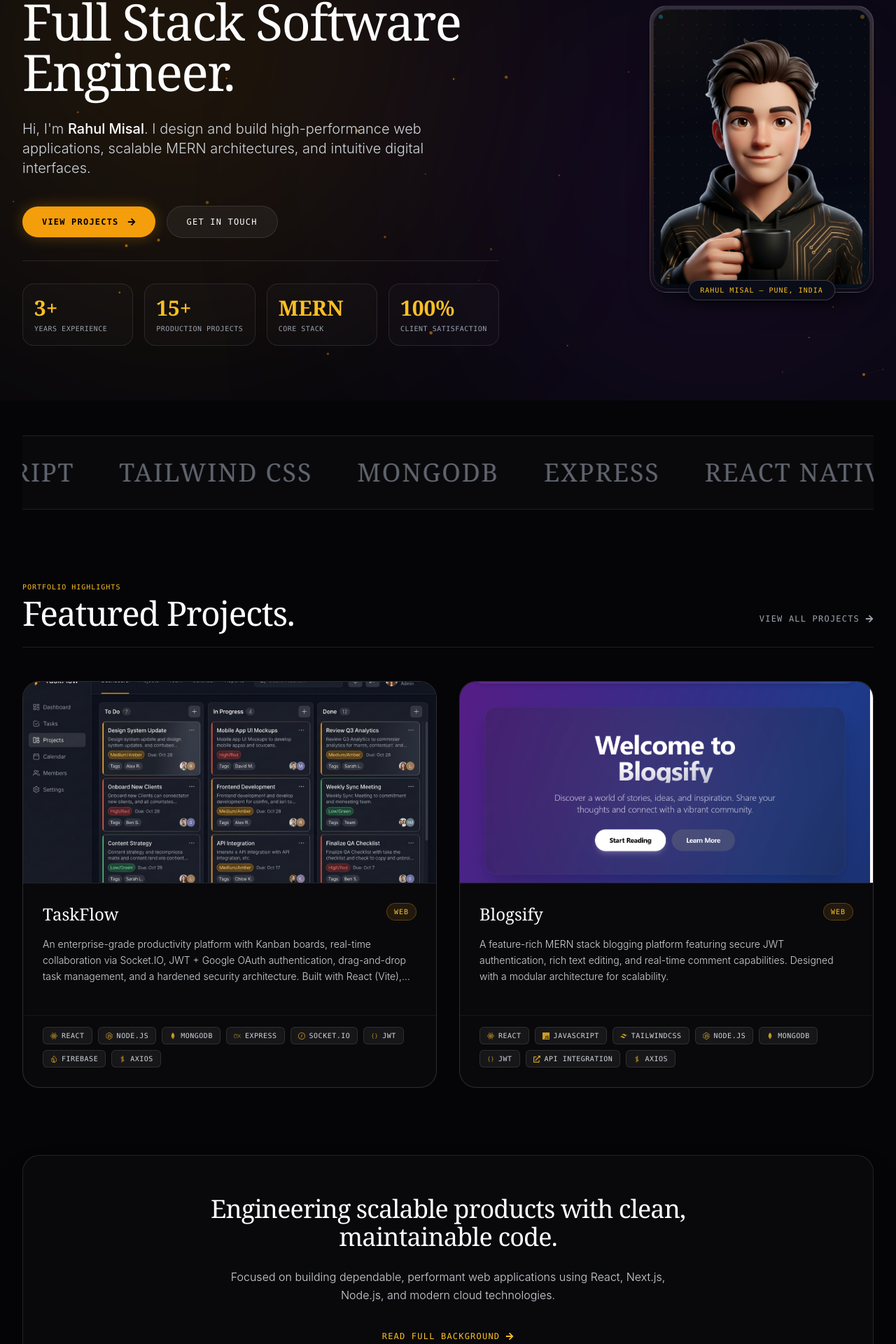
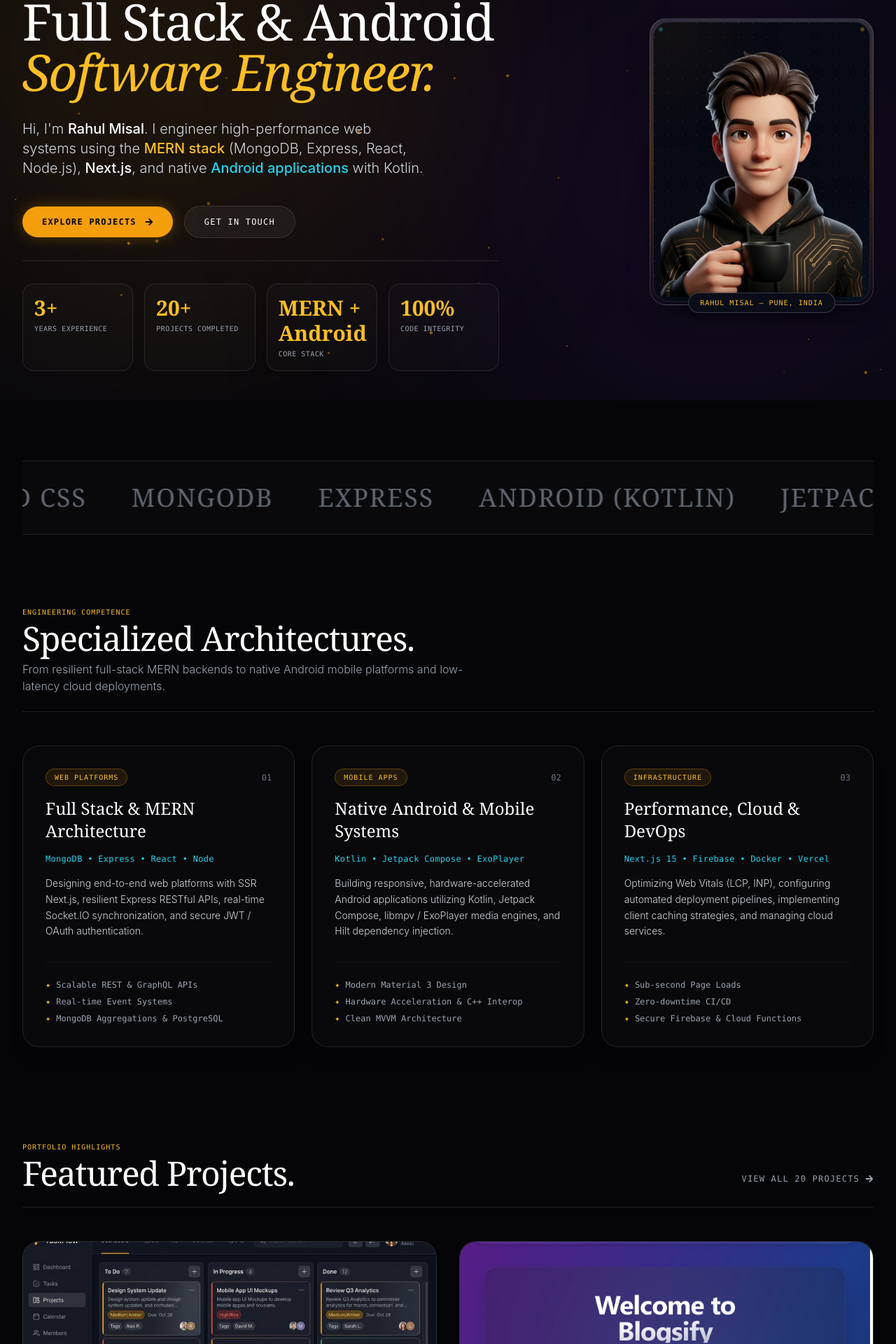
Before and after one commit to CodesRahul96/CodesRahul, a Next.js app: page / in a window 1280 px wide. Shown: the part 228-2148 px from the top of the page at 70% size. Built offline with nearby package versions, Linux system fonts and the light colour scheme; no server answers.

Commit message:
feat(seo): add JSON-LD schema, MERN & Android specialized architecture domains, and executive polish

```diff
--- a/src/app/about/layout.jsx
+++ b/src/app/about/layout.jsx
@@ -1,6 +1,13 @@
 export const metadata = {
-  title: 'About',
-  description: 'Learn more about Rahul Misal, my expertise, and my technical background as a Full Stack Developer.',
+  title: 'About Rahul Misal — Full Stack MERN & Android Developer',
+  description: 'Detailed background, technical skills, and engineering experience of Rahul Misal — Full Stack Software Engineer from Pune, India specializing in MERN stack, Next.js, and native Android development.',
+  keywords: [
+    'Rahul Misal Biography',
+    'Full Stack Engineer Pune',
+    'MERN Stack Developer Experience',
+    'Android Kotlin Engineer',
+    'CodesRahul About',
+  ],
 };
 
 export default function AboutLayout({ children }) {
--- a/src/app/about/page.jsx
+++ b/src/app/about/page.jsx
@@ -114,23 +114,23 @@ export default function About() {
 
           <div className="w-full md:w-3/5 space-y-6">
             <div className="inline-flex items-center gap-2 px-3.5 py-1.5 rounded-full border border-amber-500/30 bg-amber-500/10 text-amber-400 text-xs font-mono">
-              Rahul Misal — Full Stack Developer
+              Rahul Misal — Full Stack MERN & Android Engineer
             </div>
 
             <h3 className="text-3xl sm:text-4xl font-serif font-medium text-white tracking-tight leading-tight">
-              Building full-stack web applications & clean API architectures.
+              Architecting scalable MERN platforms & native Android applications.
             </h3>
 
             <p className="text-gray-300 text-base font-light leading-relaxed">
-              I specialize in engineering responsive web applications using React, Next.js, Node.js, Express, and Tailwind CSS. My focus is on building practical, scalable software that delivers real value.
+              I specialize in engineering resilient full-stack systems using <span className="text-amber-400 font-medium">React, Next.js, Node.js, Express, and MongoDB</span>, complemented by native <span className="text-cyan-400 font-medium">Android applications</span> written in Kotlin and Jetpack Compose.
             </p>
 
             <p className="text-gray-400 text-base font-light">
-              With over <span className="text-amber-400 font-medium font-mono">3+ years</span> of active engineering experience, I enjoy turning complex ideas into streamlined web applications.
+              With over <span className="text-amber-400 font-medium font-mono">3+ years</span> of active engineering experience and 20+ applications built, I focus on delivering clean component architectures, robust security practices, and reliable database structures.
             </p>
 
             <div className="flex flex-wrap gap-2.5 pt-2">
-               {["Full-Stack MERN", "UI Component Systems", "API Integration", "Performance Tuning"].map((tag, i) => (
+               {["Full-Stack MERN", "Android (Kotlin)", "Next.js 15", "REST & Socket APIs", "UI/UX Systems", "Cloud & Docker"].map((tag, i) => (
                  <span key={i} className="px-3.5 py-1.5 border border-white/10 bg-white/5 text-xs font-mono uppercase tracking-wider text-amber-400 rounded-full backdrop-blur-md">
                    {tag}
                  </span>
--- a/src/app/contact/layout.jsx
+++ b/src/app/contact/layout.jsx
@@ -1,6 +1,12 @@
 export const metadata = {
-  title: 'Contact',
-  description: 'Get in touch with me for your next project or architectural challenge.',
+  title: 'Contact Rahul Misal — Hire Full Stack & Android Developer',
+  description: 'Initiate a project, hire for full-time engineering roles, or discuss contract opportunities with Rahul Misal — Full Stack Software Engineer based in Pune, India.',
+  keywords: [
+    'Hire Full Stack Developer',
+    'Hire MERN Stack Developer Pune',
+    'Hire Android Developer',
+    'Contact CodesRahul',
+  ],
 };
 
 export default function ContactLayout({ children }) {
--- a/src/app/layout.jsx
+++ b/src/app/layout.jsx
@@ -10,45 +10,57 @@ import { Toaster } from 'sonner';
 export const metadata = {
   metadataBase: new URL(process.env.NEXT_PUBLIC_BASE_URL || 'https://www.codesrahul.in'),
   title: {
-    default: 'Rahul Misal — Full Stack Developer | React, Next.js & Node.js',
-    template: '%s | Rahul Misal',
+    default: 'Rahul Misal — Full Stack Software Engineer | MERN Stack & Android Developer',
+    template: '%s | Rahul Misal — CodesRahul',
   },
-  description: 'Rahul Misal is a Full Stack Software Engineer from Pune, India specializing in React, Next.js, Node.js, and MERN stack web applications. Available for full-time roles and freelance projects.',
+  description: 'Rahul Misal is a Full Stack Software Engineer from Pune, India specializing in production MERN stack architectures (MongoDB, Express, React, Node.js), Next.js, and native Android app development (Kotlin, Jetpack Compose). Available for full-time roles & contract engineering.',
   keywords: [
+    'Rahul Misal',
+    'CodesRahul',
     'Full Stack Developer',
+    'Full Stack Software Engineer',
+    'MERN Stack Developer',
+    'MERN Stack Developer Pune',
     'React Developer',
     'Next.js Developer',
-    'Node.js',
-    'MERN Stack',
+    'Node.js Developer',
+    'Android Developer',
+    'Android App Developer India',
+    'Kotlin Developer',
+    'Jetpack Compose',
+    'React Native Developer',
     'Frontend Engineer',
-    'Backend Developer',
-    'Rahul Misal',
-    'CodesRahul',
-    'Pune Developer',
-    'Web Developer India',
+    'Backend Engineer',
+    'REST API Architecture',
+    'Web Developer Pune',
+    'Software Engineer India',
   ],
   authors: [{ name: 'Rahul Misal', url: 'https://www.codesrahul.in' }],
   creator: 'Rahul Misal',
+  publisher: 'CodesRahul',
+  alternates: {
+    canonical: 'https://www.codesrahul.in',
+  },
   openGraph: {
     type: 'website',
     locale: 'en_US',
     url: 'https://www.codesrahul.in',
-    title: 'Rahul Misal — Full Stack Developer | React, Next.js & Node.js',
-    description: 'Rahul Misal is a Full Stack Software Engineer from Pune, India. Building high-performance web applications with React, Next.js, and Node.js.',
+    title: 'Rahul Misal — Full Stack Software Engineer | MERN & Android Apps',
+    description: 'Rahul Misal is a Full Stack Software Engineer from Pune, India building scalable MERN stack platforms, Next.js web applications, and native Android apps with Kotlin.',
     siteName: 'CodesRahul',
     images: [
       {
         url: '/og-image.png',
         width: 1200,
         height: 630,
-        alt: 'Rahul Misal — Full Stack Developer Portfolio',
+        alt: 'Rahul Misal — Full Stack & Android Software Engineer Portfolio',
       },
     ],
   },
   twitter: {
     card: 'summary_large_image',
-    title: 'Rahul Misal — Full Stack Developer | React, Next.js & Node.js',
-    description: 'Full Stack Software Engineer from Pune, India. Building with React, Next.js & Node.js.',
+    title: 'Rahul Misal — Full Stack Software Engineer | MERN & Android',
+    description: 'Full Stack Software Engineer from Pune, India building scalable MERN web applications and native Android apps.',
     creator: '@codesrahul',
     images: ['/og-image.png'],
   },
@@ -76,9 +88,75 @@ export const metadata = {
   },
 };
 
+const jsonLdSchema = {
+  '@context': 'https://schema.org',
+  '@graph': [
+    {
+      '@type': 'Person',
+      '@id': 'https://www.codesrahul.in/#person',
+      name: 'Rahul Misal',
+      alternateName: ['CodesRahul', 'Rahul Misal Pune', 'codesrahul96'],
+      url: 'https://www.codesrahul.in',
+      image: 'https://www.codesrahul.in/logo.png',
+      jobTitle: [
+        'Full Stack Software Engineer',
+        'MERN Stack Developer',
+        'Android App Developer',
+        'Frontend Engineer'
+      ],
+      description: 'Full Stack Software Engineer from Pune, India specializing in React, Next.js, Node.js, MERN stack web applications, and native Android development.',
+      address: {
+        '@type': 'PostalAddress',
+        addressLocality: 'Pune',
+        addressRegion: 'Maharashtra',
+        addressCountry: 'India',
+      },
+      sameAs: [
+        'https://github.com/CodesRahul96',
+        'https://linkedin.com/in/codesrahul',
+        'https://instagram.com/codes.rahul',
+      ],
+      knowsAbout: [
+        'Full Stack Development',
+        'MERN Stack',
+        'React.js',
+        'Next.js',
+        'Node.js',
+        'Express.js',
+        'MongoDB',
+        'Android Development',
+        'Kotlin',
+        'Jetpack Compose',
+        'React Native',
+        'Tailwind CSS',
+        'TypeScript',
+        'RESTful APIs',
+        'Socket.io Realtime Systems'
+      ],
+    },
+    {
+      '@type': 'WebSite',
+      '@id': 'https://www.codesrahul.in/#website',
+      url: 'https://www.codesrahul.in',
+      name: 'CodesRahul',
+      alternateName: 'Rahul Misal Portfolio',
+      description: 'Official portfolio of Rahul Misal — Full Stack Software Engineer & Android Developer based in Pune, India.',
+      publisher: {
+        '@id': 'https://www.codesrahul.in/#person',
+      },
+    },
+  ],
+};
+
 export default function RootLayout({ children }) {
   return (
     <html lang="en">
+      <head>
+        <script
+          type="application/ld+json"
+          dangerouslySetInnerHTML={{ __html: JSON.stringify(jsonLdSchema) }}
+        />
+      </head>
       <body className="bg-[#050508] text-gray-200 antialiased selection:bg-amber-500 selection:text-black relative">
         <AppBackground />
         <div className="flex flex-col min-h-screen relative z-10">
--- a/src/app/page.jsx
+++ b/src/app/page.jsx
@@ -12,18 +12,42 @@ import projectsData from "../data/projects.json";
 // Clean technology tags
 const coreSkills = [
   "React", "Next.js", "Node.js", "TypeScript", "Tailwind CSS",
-  "MongoDB", "Express", "React Native", "Firebase", "PostgreSQL"
+  "MongoDB", "Express", "Android (Kotlin)", "Jetpack Compose", "React Native", "Firebase", "PostgreSQL"
 ];
 
 const stats = [
   { value: "3+", label: "Years Experience" },
-  { value: "15+", label: "Production Projects" },
-  { value: "MERN", label: "Core Stack" },
-  { value: "100%", label: "Client Satisfaction" },
+  { value: "20+", label: "Projects Completed" },
+  { value: "MERN + Android", label: "Core Stack" },
+  { value: "100%", label: "Code Integrity" },
+];
+
+const engineeringDomains = [
+  {
+    title: "Full Stack & MERN Architecture",
+    tag: "Web Platforms",
+    badge: "MongoDB • Express • React • Node",
+    description: "Designing end-to-end web platforms with SSR Next.js, resilient Express RESTful APIs, real-time Socket.IO synchronization, and secure JWT / OAuth authentication.",
+    highlights: ["Scalable REST & GraphQL APIs", "Real-time Event Systems", "MongoDB Aggregations & PostgreSQL"]
+  },
+  {
+    title: "Native Android & Mobile Systems",
+    tag: "Mobile Apps",
+    badge: "Kotlin • Jetpack Compose • ExoPlayer",
+    description: "Building responsive, hardware-accelerated Android applications utilizing Kotlin, Jetpack Compose, libmpv / ExoPlayer media engines, and Hilt dependency injection.",
+    highlights: ["Modern Material 3 Design", "Hardware Acceleration & C++ Interop", "Clean MVVM Architecture"]
+  },
+  {
+    title: "Performance, Cloud & DevOps",
+    tag: "Infrastructure",
+    badge: "Next.js 15 • Firebase • Docker • Vercel",
+    description: "Optimizing Web Vitals (LCP, INP), configuring automated deployment pipelines, implementing client caching strategies, and managing cloud services.",
+    highlights: ["Sub-second Page Loads", "Zero-downtime CI/CD", "Secure Firebase & Cloud Functions"]
+  }
 ];
 
 export default function Home() {
-  const featuredProjects = projectsData.slice(0, 2);
+  const featuredProjects = projectsData.slice(0, 4);
 
   return (
     <div className="relative w-full text-white animate-fadeIn">
@@ -36,15 +60,16 @@ export default function Home() {
             {/* Status Pill */}
             <div className="inline-flex items-center gap-2 px-3.5 py-1.5 rounded-full border border-emerald-500/30 bg-emerald-500/10 text-emerald-400 text-xs font-mono tracking-wider backdrop-blur-md">
               <span className="w-2 h-2 rounded-full bg-emerald-400 animate-pulse" />
-              <span>Available for Full-time Roles & Contracts</span>
+              <span>Available for Full-time Roles & Contracts • Pune / Remote</span>
             </div>
 
             <h1 className="text-4xl sm:text-6xl lg:text-7xl font-serif font-medium tracking-tight text-white leading-[1.05]">
-              Full Stack Software Engineer.
+              Full Stack & Android <br className="hidden sm:inline" />
+              <span className="text-amber-400 italic font-normal">Software Engineer.</span>
             </h1>
 
             <p className="text-lg md:text-xl text-gray-300 max-w-xl leading-relaxed font-light">
-              Hi, I&apos;m <span className="text-white font-medium">Rahul Misal</span>. I design and build high-performance web applications, scalable MERN architectures, and intuitive digital interfaces.
+              Hi, I&apos;m <span className="text-white font-medium">Rahul Misal</span>. I engineer high-performance web systems using the <span className="text-amber-400 font-medium">MERN stack</span> (MongoDB, Express, React, Node.js), <span className="text-white font-medium">Next.js</span>, and native <span className="text-cyan-400 font-medium">Android applications</span> with Kotlin.
             </p>
 
             {/* Action CTAs */}
@@ -53,7 +78,7 @@ export default function Home() {
                 href="/projects"
                 className="group inline-flex items-center gap-3 px-7 py-3.5 bg-amber-500 text-black text-xs font-mono font-bold uppercase tracking-widest rounded-full shadow-[0_0_20px_rgba(245,158,11,0.3)] transition-all duration-200 hover:bg-amber-400 hover:scale-[1.02] active:scale-[0.98]"
               >
-                <span>View Projects</span>
+                <span>Explore Projects</span>
                 <FaArrowRight className="group-hover:translate-x-1 transition-transform duration-200" />
               </Link>
 
@@ -80,7 +105,7 @@ export default function Home() {
           <div className="w-full lg:w-5/12 flex justify-center lg:justify-end">
             <InteractivePhotoCard
               imageSrc={rahulHero3D}
-              alt="Rahul Misal"
+              alt="Rahul Misal — Full Stack & Android Developer"
               badgeText="Rahul Misal — Pune, India"
               gradientBorder="from-white/15 via-amber-500/20 to-transparent"
               glowColor="rgba(245, 158, 11, 0.25)"
@@ -101,6 +126,58 @@ export default function Home() {
         </div>
       </section>
 
+      {/* Core Engineering Domains (Executive Section) */}
+      <section className="mb-24">
+        <div className="mb-12 border-b border-white/10 pb-6">
+          <span className="text-[10px] font-mono uppercase tracking-widest text-amber-400">Engineering Competence</span>
+          <h2 className="text-3xl sm:text-5xl font-serif font-medium text-white tracking-tight mt-1">
+            Specialized Architectures.
+          </h2>
+          <p className="text-gray-400 text-sm md:text-base font-light mt-2 max-w-2xl">
+            From resilient full-stack MERN backends to native Android mobile platforms and low-latency cloud deployments.
+          </p>
+        </div>
+
+        <div className="grid grid-cols-1 md:grid-cols-3 gap-6">
+          {engineeringDomains.map((domain, index) => (
+            <div
+              key={index}
+              className="p-8 rounded-3xl bg-white/[0.02] backdrop-blur-xl border border-white/10 hover:border-amber-500/40 hover:bg-white/[0.04] transition-all duration-300 shadow-xl flex flex-col justify-between group"
+            >
+              <div className="space-y-4">
+                <div className="flex justify-between items-center">
+                  <span className="text-[10px] font-mono uppercase tracking-widest text-amber-400 px-3 py-1 rounded-full bg-amber-500/10 border border-amber-500/30">
+                    {domain.tag}
+                  </span>
+                  <span className="text-xs font-mono text-gray-500">0{index + 1}</span>
+                </div>
+
+                <h3 className="text-2xl font-serif font-medium text-white group-hover:text-amber-400 transition-colors">
+                  {domain.title}
+                </h3>
+
+                <p className="text-xs font-mono text-cyan-400 tracking-wide">
+                  {domain.badge}
+                </p>
+
+                <p className="text-gray-300 text-sm font-light leading-relaxed">
+                  {domain.description}
+                </p>
+              </div>
+
+              <div className="mt-8 pt-6 border-t border-white/5 space-y-2">
+                {domain.highlights.map((h, i) => (
+                  <div key={i} className="flex items-center gap-2 text-xs font-mono text-gray-400">
+                    <span className="text-amber-400">✦</span>
+                    <span>{h}</span>
+                  </div>
+                ))}
+              </div>
+            </div>
+          ))}
+        </div>
+      </section>
+
       {/* Featured Works */}
       <section className="mb-24">
         <div className="flex justify-between items-end mb-12 border-b border-white/10 pb-6">
@@ -111,7 +188,7 @@ export default function Home() {
             </h2>
           </div>
           <Link href="/projects" className="hidden md:flex items-center gap-2 text-xs font-mono uppercase tracking-widest text-gray-400 hover:text-amber-400 transition-colors pb-2">
-            View All Projects <FaArrowRight />
+            View All 20 Projects <FaArrowRight />
           </Link>
         </div>
 
@@ -123,17 +200,25 @@ export default function Home() {
       </section>
 
       {/* Professional Commitment Section */}
-      <section className="mb-24 py-14 px-8 sm:px-12 bg-white/[0.02] backdrop-blur-xl border border-white/10 rounded-3xl text-center shadow-2xl">
-        <div className="max-w-3xl mx-auto space-y-6">
+      <section className="mb-24 py-14 px-8 sm:px-12 bg-white/[0.02] backdrop-blur-xl border border-white/10 rounded-3xl text-center shadow-2xl relative overflow-hidden">
+        <div className="absolute inset-0 bg-gradient-to-r from-amber-500/5 via-cyan-500/5 to-purple-500/5 pointer-events-none" />
+        <div className="max-w-3xl mx-auto space-y-6 relative z-10">
+          <span className="text-[10px] font-mono uppercase tracking-widest text-amber-400 px-3 py-1 rounded-full bg-amber-500/10 border border-amber-500/20 inline-block">
+            Engineering Principles
+          </span>
           <h2 className="text-3xl md:text-4xl font-serif font-medium text-white tracking-tight">
-            Engineering scalable products with clean, maintainable code.
+            Engineering scalable systems with maintainable, dependable code.
           </h2>
           <p className="text-base text-gray-300 font-light leading-relaxed max-w-2xl mx-auto">
-            Focused on building dependable, performant web applications using React, Next.js, Node.js, and modern cloud technologies.
+            Committed to building production software with responsive user interfaces, robust data security, optimal Lighthouse performance, and clean API boundaries.
           </p>
-          <div className="pt-2">
-            <Link href="/about" className="inline-flex items-center gap-2 text-xs font-mono uppercase tracking-widest text-amber-400 hover:text-white transition-colors">
+          <div className="pt-4 flex flex-wrap justify-center gap-4">
+            <Link href="/about" className="inline-flex items-center gap-2 px-6 py-3 bg-white/5 border border-white/10 hover:border-amber-500/40 text-xs font-mono uppercase tracking-widest text-amber-400 hover:text-white rounded-full transition-all">
               <span>Read Full Background</span>
+              <FaArrowRight />
+            </Link>
+            <Link href="/contact" className="inline-flex items-center gap-2 px-6 py-3 bg-amber-500 text-black text-xs font-mono uppercase font-bold tracking-widest rounded-full hover:bg-amber-400 transition-all">
+              <span>Initiate Project</span>
               <FaArrowRight />
             </Link>
           </div>
--- a/src/app/projects/layout.jsx
+++ b/src/app/projects/layout.jsx
@@ -1,6 +1,14 @@
 export const metadata = {
-  title: 'Projects',
-  description: 'Explore my featured web and mobile applications, built with React, Node.js, and modern architectural principles.',
+  title: 'Projects & Engineering Showcase — MERN & Android Apps',
+  description: 'Explore production-grade MERN web platforms, real-time collaboration tools, and native Android applications built by Rahul Misal (CodesRahul).',
+  keywords: [
+    'MERN Stack Projects',
+    'Android Kotlin Apps',
+    'TaskFlow Kanban',
+    'PlayNox Video Player',
+    'StreamPlus Android',
+    'CodesRahul Projects',
+  ],
 };
 
 export default function ProjectsLayout({ children }) {
```
